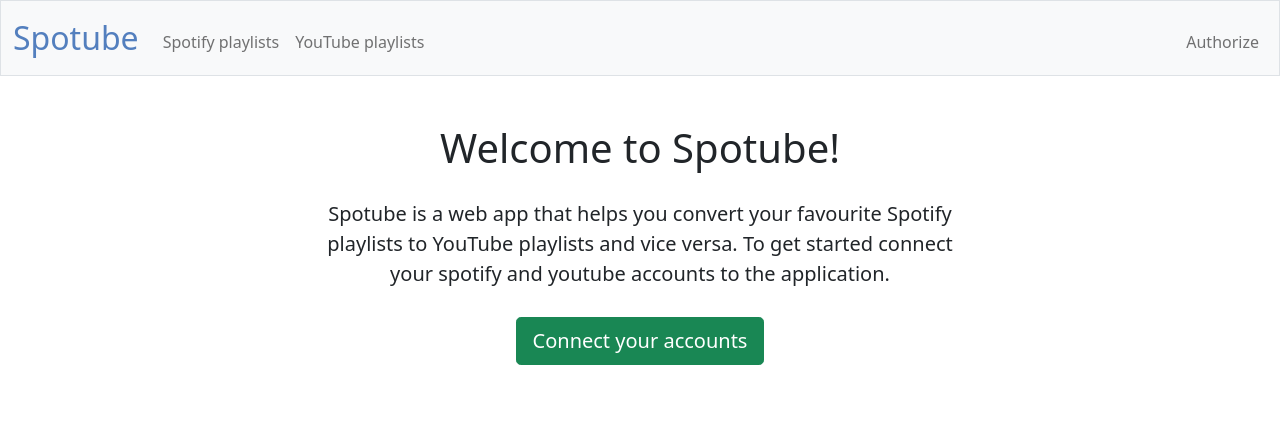
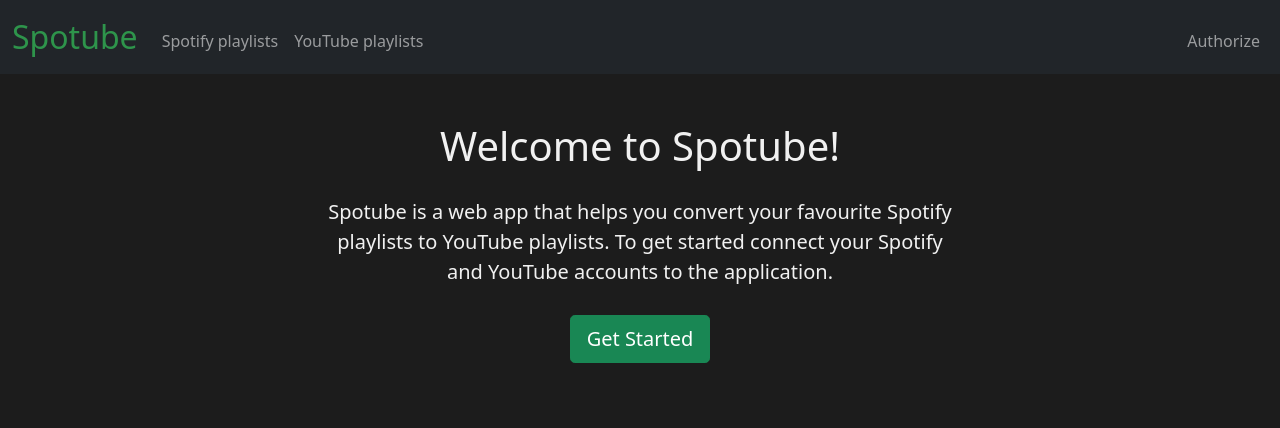
Before and after one commit to kaezrr/syncify, a Flask app: page / in a window 1280 px wide. Shown: the top 428 px of the page. Run offline with Flask 3, Linux system fonts and the light colour scheme.

Commit message:
Added finishing touches and added dark mode

```diff
--- a/static/styles.css
+++ b/static/styles.css
@@ -27,3 +27,25 @@ nav .navbar-brand .green
     height: 10vw;
     object-fit: cover;
 }
+
+body
+{
+    background-color: #1c1c1c;
+    color: #f1f1f1;
+}
+
+header
+{
+    background-color: #333;
+    color: #f1f1f1;
+}
+
+a
+{
+    color: #999;
+}
+
+p, span, h1, h2, h3
+{
+    color: #f1f1f1;
+}
--- a/templates/index.html
+++ b/templates/index.html
@@ -1,18 +1,18 @@
 {% extends "layout.html" %}
 
 {% block title %}
-    Welcome
+    Welcome!
 {% endblock %}
 
 {% block main %}
     <main role="main" class="text-center">
         <h1>Welcome to Spotube!</h1>
         <p class="lead" style="padding-left: 25%; padding-right: 25%; padding-top: 1.5%; padding-bottom: 1%;">
-            Spotube is a web app that helps you convert your favourite Spotify playlists to YouTube playlists and vice versa.
-            To get started connect your spotify and youtube accounts to the application.
+            Spotube is a web app that helps you convert your favourite Spotify playlists to YouTube playlists.
+            To get started connect your Spotify and YouTube accounts to the application.
         </p>
         <p class="lead">
-        <a href="/auth" class="btn btn-lg btn-success">Connect your accounts</a>
+        <a href="/auth" class="btn btn-lg btn-success">Get Started</a>
         </p>
     </main>
 {% endblock %}
--- a/templates/layout.html
+++ b/templates/layout.html
@@ -11,6 +11,7 @@
         <link crossorigin="anonymous" href="https://cdn.jsdelivr.net/npm/bootstrap@5.1.3/dist/css/bootstrap.min.css" integrity="sha384-1BmE4kWBq78iYhFldvKuhfTAU6auU8tT94WrHftjDbrCEXSU1oBoqyl2QvZ6jIW3" rel="stylesheet">
         <script crossorigin="anonymous" src="https://cdn.jsdelivr.net/npm/bootstrap@5.1.3/dist/js/bootstrap.bundle.min.js" integrity="sha384-ka7Sk0Gln4gmtz2MlQnikT1wXgYsOg+OMhuP+IlRH9sENBO0LRn5q+8nbTov4+1p"></script>
 
+        <link href="/static/icon.ico" rel="icon">
         <link href="/static/styles.css" rel="stylesheet">
 
         <title>Spotube: {% block title %}{% endblock %}</title>
@@ -18,9 +19,9 @@
     </head>
 
     <body>
-        <nav class="bg-light border navbar navbar-expand-md navbar-light">
+        <nav class="bg-dark border-dark navbar navbar-expand-md navbar-dark">
             <div class="container-fluid">
-                <a class="navbar-brand" href="/"><span class="blue">Spotube</a>
+                <a class="navbar-brand" href="/"><span class="green">Spotube</a>
                 <button aria-controls="navbar" aria-expanded="false" aria-label="Toggle navigation" class="navbar-toggler" data-bs-target="#navbar" data-bs-toggle="collapse" type="button">
                     <span class="navbar-toggler-icon"></span>
                 </button>
--- a/templates/playlist.html
+++ b/templates/playlist.html
@@ -8,13 +8,13 @@
     <div class="row row-cols-1 row-cols-md-2 g-4">
     {% for playlist in playlists %}
     <div class="col">
-        <div class="card border-dark mb-3" style="max-width: 540px;">
+        <div class="card mb-3 text-white bg-dark" style="max-width: 540px;">
             <div class="row g-0">
                 <div class="col-md-4">
                     <img src="{{ playlist.image }}" class="img-fluid rounded-start card-img-top" alt="...">
                 </div>
                 <div class="col-md-8">
-                    <div class="card-body">
+                    <div class="card-body ">
                         <h5 class="card-title">{{ playlist.name }}</h5>
                         <p class="card-text">Tracks: {{ playlist.count }}</p>
                         <form method="get">
--- a/templates/view.html
+++ b/templates/view.html
@@ -5,7 +5,7 @@
 {% endblock %}
 
 {% block main %}
-<table class="table table-striped table-bordered">
+<table class="table table-dark table-bordered">
     <thead>
       <tr>
         <th scope="col">#</th>
```
Also changed, not shown: static/icon.ico (added).
